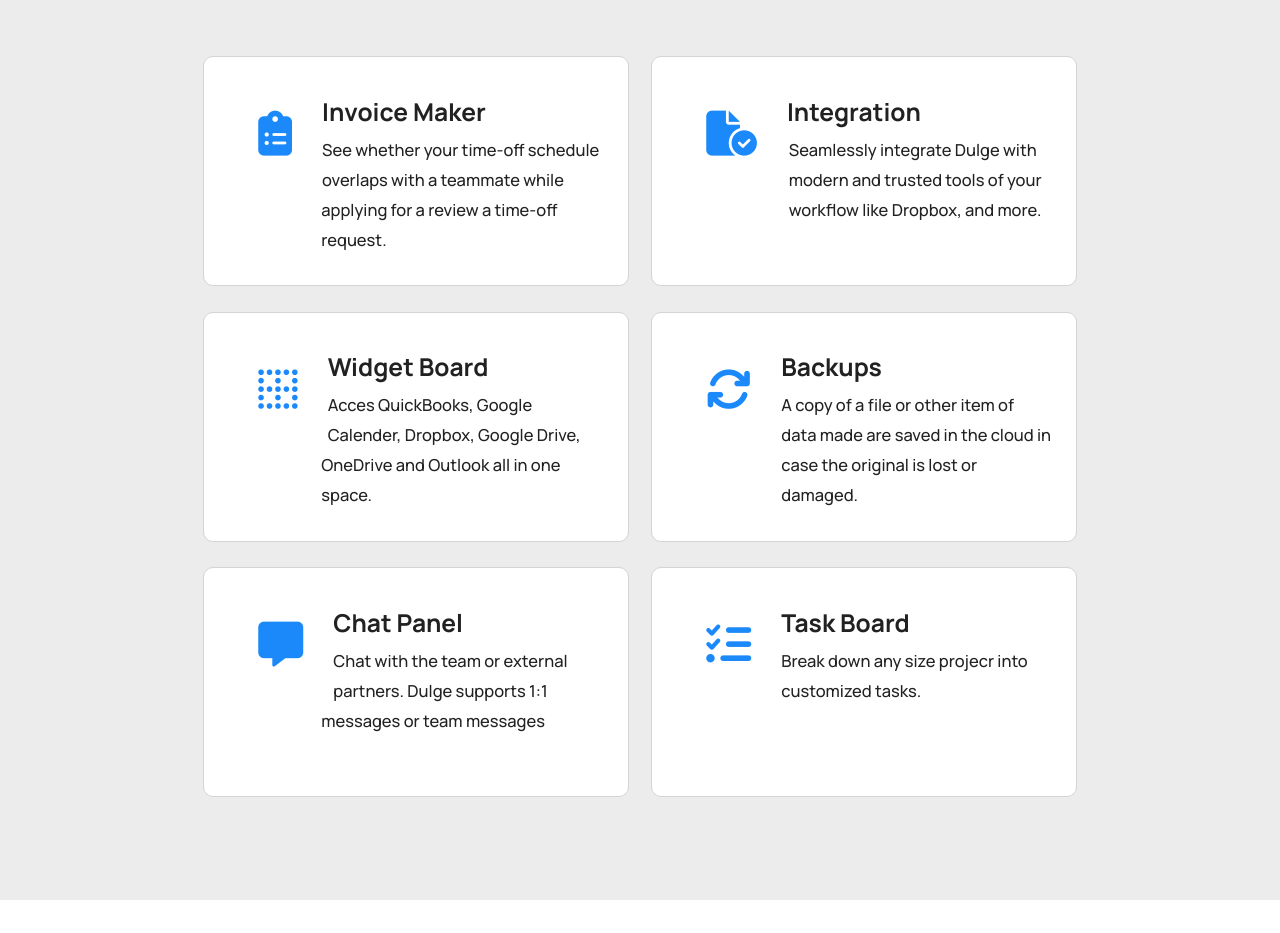
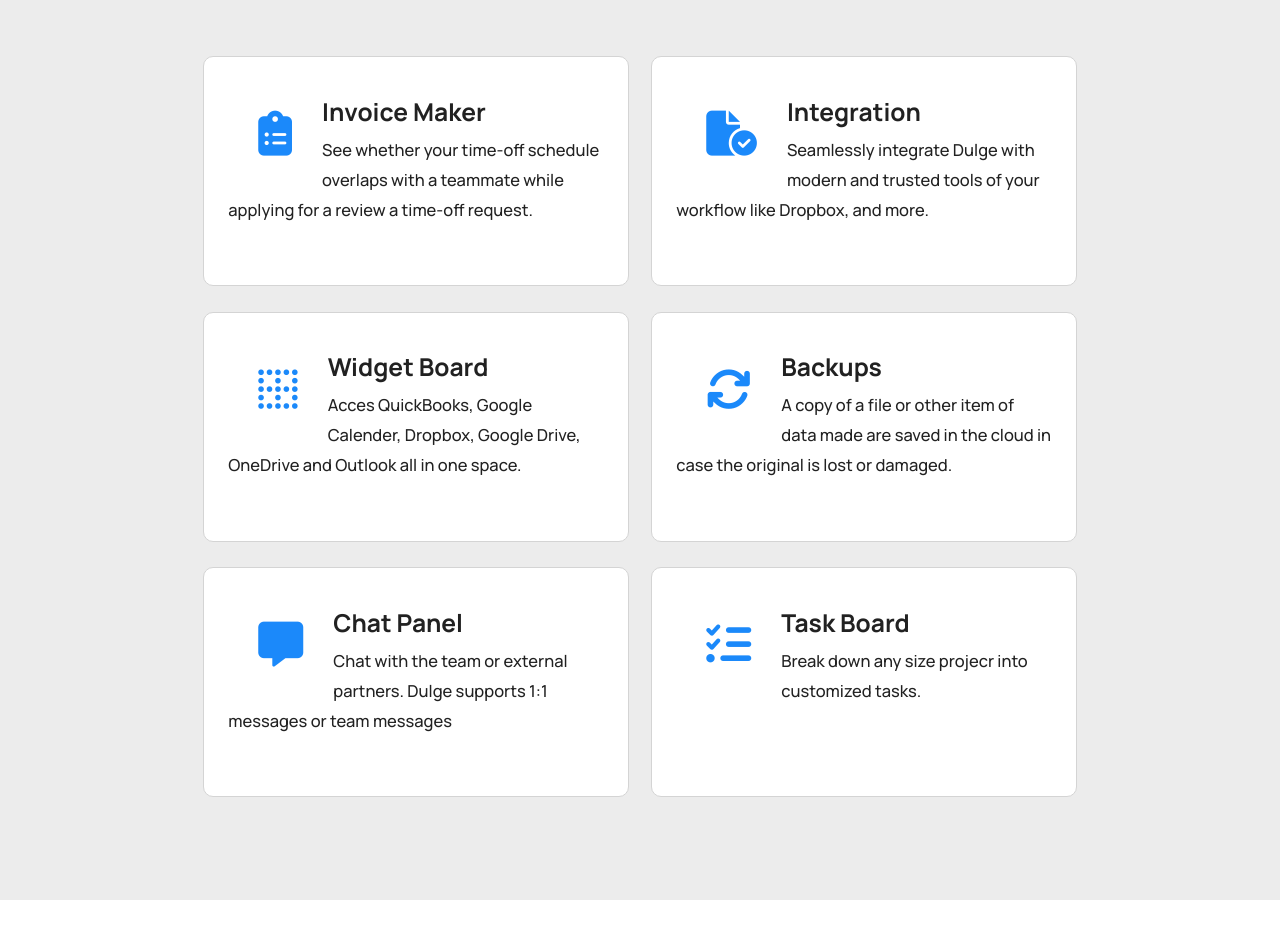
Before and after one commit to abdrzqsalihu/dulge-app, a React (Create React App) app: page / in a window 1280 px wide. Shown: the part 2760-3693 px from the top of the page. Built offline with nearby package versions, Linux system fonts and the light colour scheme; no server answers.

Commit message:
Fixed a responsiveness issue on the Feature Component

```diff
--- a/src/Components/Home/Features.jsx
+++ b/src/Components/Home/Features.jsx
@@ -18,7 +18,7 @@ function Features() {
                         <div className="card-content">
                           <div className='icon'><i className='fa-solid fa-clipboard-list fa-3x text-blue'></i></div>
                           <h5 className='bolder'>Invoice Maker</h5>
-                          <p style={{fontSize: "1.1rem", lineHeight: "2rem", marginLeft: "6.2rem"}}>See whether your time-off schedule overlaps with a teammate while applying for a review a time-off request.</p>
+                          <p>See whether your time-off schedule overlaps with a teammate while applying for a review a time-off request.</p>
                         </div>
                       </div>
                     </div>
@@ -28,7 +28,7 @@ function Features() {
                       <div className="card-content">
                         <div className='icon'><i className='fa-solid fa-border-none fa-3x text-blue'></i></div>
                         <h5 className='bolder'>Widget Board</h5>
-                        <p style={{fontSize: "1.1rem", lineHeight: "2rem", marginLeft: "6.2rem"}}>Acces QuickBooks, Google Calender, Dropbox, Google Drive, OneDrive and Outlook all in one space.</p>
+                        <p>Acces QuickBooks, Google Calender, Dropbox, Google Drive, OneDrive and Outlook all in one space.</p>
                       </div>
                     </div>
                   </div>
@@ -38,7 +38,7 @@ function Features() {
                       <div className="card-content">
                         <div className='icon'><i className='fa-solid fa-message fa-3x text-blue'></i></div>
                         <h5 className='bolder'>Chat Panel</h5>
-                        <p style={{fontSize: "1.1rem", lineHeight: "2rem", marginLeft: "6.2rem"}}>Chat with the team or external partners. Dulge supports 1:1 messages or team messages</p>
+                        <p>Chat with the team or external partners. Dulge supports 1:1 messages or team messages</p>
                       </div>
                     </div>
                   </div>
@@ -51,7 +51,7 @@ function Features() {
                         <div className="card-content">
                         <div className='icon'><i className='fa-solid fa-file-circle-check fa-3x text-blue'></i></div>
                         <h5 className='bolder'>Integration</h5>
-                        <p  style={{fontSize: "1.1rem", lineHeight: "2rem", marginLeft: "7.5rem"}}>Seamlessly integrate Dulge with modern and trusted tools of your workflow like Dropbox, and more.</p>
+                        <p>Seamlessly integrate Dulge with modern and trusted tools of your workflow like Dropbox, and more.</p>
                         </div>
                     </div>
                   </div>
@@ -61,7 +61,7 @@ function Features() {
                       <div className="card-content">
                         <div className='icon'><i className='fa-solid fa-arrows-rotate fa-3x text-blue'></i></div>
                         <h5 className='bolder'>Backups</h5>
-                        <p  style={{fontSize: "1.1rem", lineHeight: "2rem", marginLeft: "7rem"}}>A copy of a file or other item of data made  are saved in the cloud in case the original is lost or damaged. </p>
+                        <p>A copy of a file or other item of data made  are saved in the cloud in case the original is lost or damaged. </p>
                       </div>
                     </div>
                   </div>
@@ -71,7 +71,7 @@ function Features() {
                       <div className="card-content">
                         <div className='icon'><i className='fa-solid fa-list-check fa-3x text-blue'></i></div>
                         <h5 className='bolder'>Task Board</h5>
-                        <p  style={{fontSize: "1.1rem", lineHeight: "2rem", marginLeft: "7rem"}}>Break down any size projecr into customized tasks. </p>
+                        <p>Break down any size projecr into customized tasks. </p>
                         </div>
                     </div>
                   </div>
--- a/src/Components/Home/Home.css
+++ b/src/Components/Home/Home.css
@@ -182,7 +182,7 @@
   }
   @media (max-width: 800px) {
     .feature-card{
-      height: 250px !important;
+      height: 300px !important;
     }
   }
 
@@ -192,6 +192,27 @@
     padding: 2rem;
   }
 
+  .feature-card p{
+    font-size: 1.1rem;
+    line-height: 2rem;
+    margin-left: 6.2rem;
+  }
+
+  @media (max-width: 800px) {
+  .feature-card h5, p{
+    text-align: center;
+  }
+  }
+
+
+  @media (max-width: 800px) {
+    .feature-card .icon i{
+      float:none !important;
+    padding: 1rem !important;
+    text-align: center !important;
+    display: block !important;
+    }
+  }
 
   .custom-hoverable {
     -webkit-transition: -webkit-box-shadow .25s;
```
